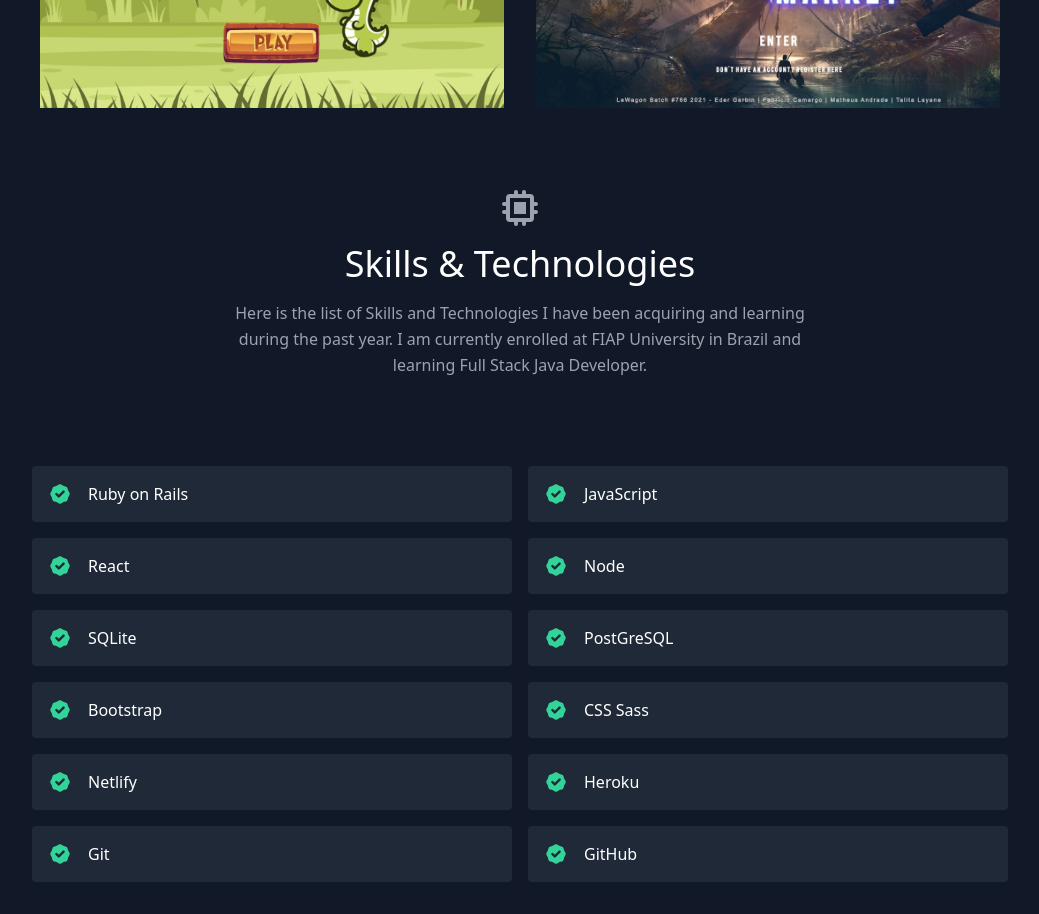
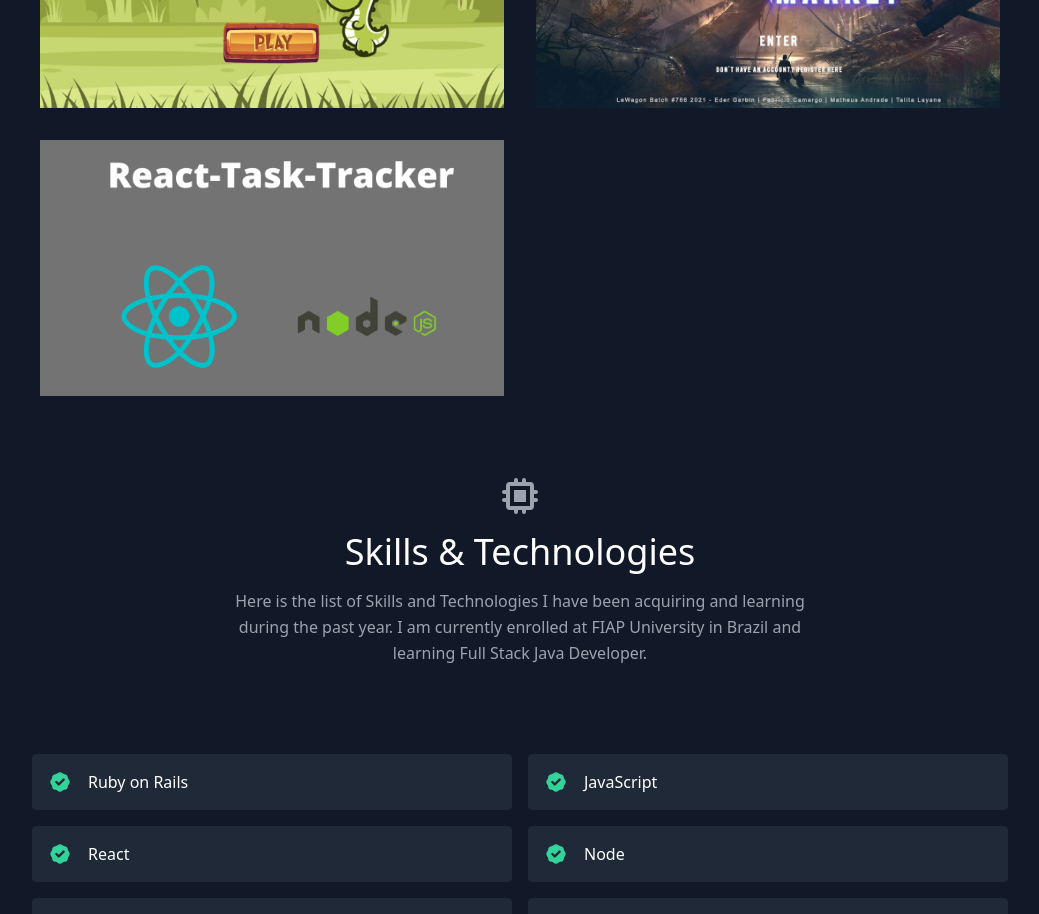
Before and after one commit to fabriciombc/my-portfolio, a React (Create React App) app: page / in a window 1280 px wide. Shown: the part 1000-1914 px from the top of the page, without its empty margins (120-1159 px from the left). Built offline with nearby package versions, Linux system fonts and the light colour scheme.

Commit message:
Added react-task-tracker app to projects

```diff
--- a/src/data.js
+++ b/src/data.js
@@ -15,14 +15,14 @@ export const projects = [
     image: "./dark-market.jpeg",
     link: "https://dark-market766.herokuapp.com/",
   },
-  // {
-  //   title: "DevChat",
-  //   subtitle: "React and Firebase",
-  //   description:
-  //     "Lorem ipsum dolor sit amet consectetur adipisicing elit. Praesentium dolore rerum laborum iure enim sint nemo omnis voluptate exercitationem eius?",
-  //   image: "./project-3.gif",
-  //   link: "https://reactbootcamp.com",
-  // },
+  {
+    title: "React Task Tracker",
+    subtitle: "React.js and Node.js",
+    description:
+      "This is a simple task tracker application which was built using React.js and Node.js. The application was deployed on Heroku and the live version can seen by clicking on this card.",
+    image: "./React-Task-Tracker.png",
+    link: "https://react-task-traker-2022.herokuapp.com/",
+  },
   // {
   //   title: "Epic Todo App",
   //   subtitle: "React Hooks",
```
Also changed, not shown: public/React-Task-Tracker.png (added).
